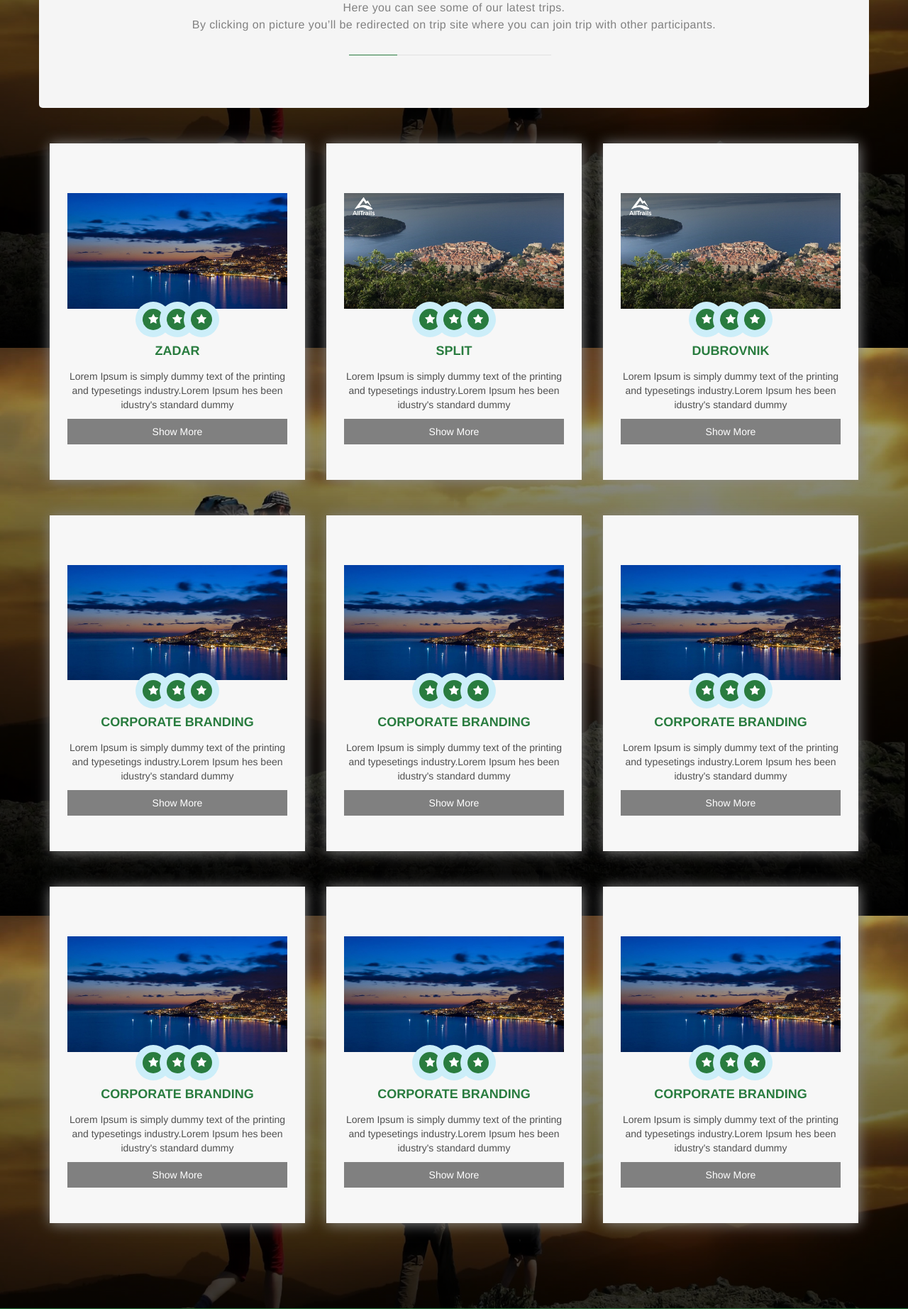
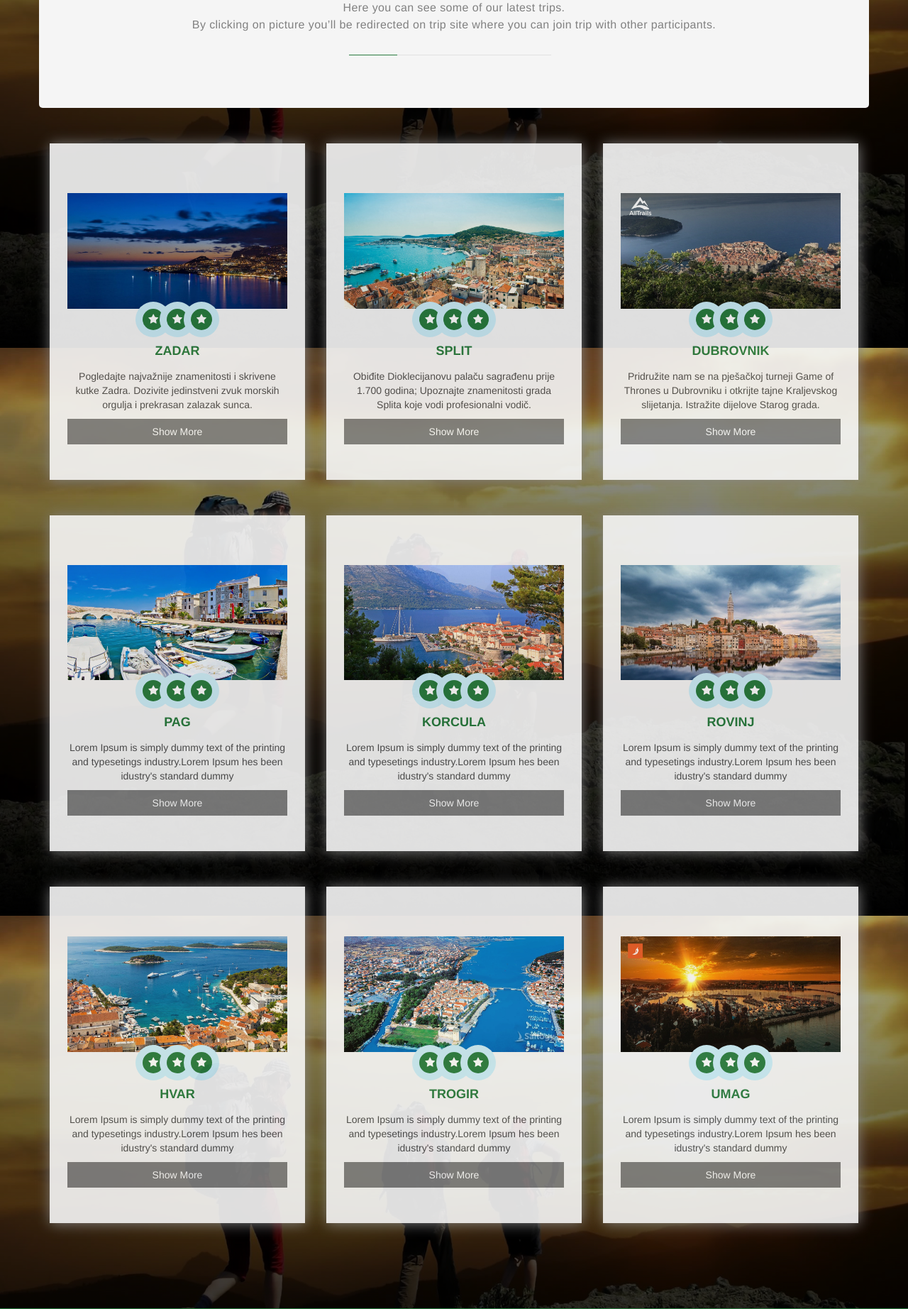
Before and after one commit to antonioscardovi/travel-hr, a Flask app: page /trips in a window 1280 px wide. Shown: the part 310-2154 px from the top of the page at 71% size. Run offline with Flask 2, Linux system fonts and the light colour scheme; some libraries are stand-ins or nearby versions.

Commit message:
Uredio stranicu trips, dodao slike etc

```diff
--- a/app/static/css/style.css
+++ b/app/static/css/style.css
@@ -226,16 +226,23 @@ slider i
 
 .intro-block
 {
+
     position: relative;
     background-color: #f7f7f7;
     margin: 50px 0px 0px;
     text-align: center;
     padding: 70px 25px 40px;
+    opacity: 0.9;
 
 
 }
 
+.intro-block .slike
+{
 
+    width: 243.328px;
+    height: 162.734px;
+}
 
 .intro-block img
 {
@@ -718,6 +725,38 @@ footer{
 }
 
 
+/* Ovo je show more button za trips */
+.intro-area .container .button
+{
+    border: none;
+    outline: 0;
+    display: inline-block;
+    padding: 8px;
+    color: white;
+    background-color: #555;
+    text-align: center;
+    cursor: pointer;
+    width: 31.6%;
+}
+
+.intro-area .container .button3
+{
+
+    border: none;
+    outline: 0;
+    display: inline-block;
+    padding: 8px;
+    color: white;
+    background-color: rgb(41, 124, 63);
+    text-align: center;
+    cursor: pointer;
+    width: 100%;
+}
+
+.intro-area .container .button3:hover
+{
+    background-color: brown;
+}
 
 
 /* Style all font awesome icons */
--- a/app/templates/trips.html
+++ b/app/templates/trips.html
@@ -76,8 +76,8 @@
                                    <i class="fa fa-star"></i></span>
                                    <h3>Zadar</h3>
                                    <p>
-                                           Lorem Ipsum is simply dummy text of the printing and typesetings
-                                           industry.Lorem Ipsum hes been idustry's standard dummy
+                                        Pogledajte najvažnije znamenitosti i skrivene kutke Zadra.
+                                    Dozivite jedinstveni zvuk morskih orgulja i prekrasan zalazak sunca.
                                    </p>
                                    <p><a href="https://happytovisit.com/hr/Zadar/Zadar-Walking-Tour/tour-t5621-c38"><button class="button2">Show More</button></a></p>
                                 </div>
@@ -86,14 +86,15 @@
 
                          <div class="col-sm-4">
                             <div class="intro-block" style="box-shadow: 1px 1px 18px #888888;">
-                               <img src="/static/dubrovnik.jpg">
+                               <img src="/static/split.jpg">
                                <i class="fa fa-star"></i></span>
                                <i class="fa fa-star"></i></span>
                                <i class="fa fa-star"></i></span>
                                <h3>Split</h3>
                                <p>
-                                       Lorem Ipsum is simply dummy text of the printing and typesetings
-                                       industry.Lorem Ipsum hes been idustry's standard dummy
+                                    Obiđite Dioklecijanovu palaču sagrađenu prije 1.700 godina;
+                                    Upoznajte znamenitosti grada Splita koje vodi profesionalni vodič.
+
                                </p>
                                <p><a href="https://happytovisit.com/hr/Zadar/Zadar-Walking-Tour/tour-t5621-c38"><button class="button2">Show More</button></a></p>
                             </div>
@@ -108,8 +109,8 @@
                                <i class="fa fa-star"></i></span>
                                <h3>Dubrovnik</h3>
                                <p>
-                                       Lorem Ipsum is simply dummy text of the printing and typesetings
-                                       industry.Lorem Ipsum hes been idustry's standard dummy
+                                    Pridružite nam se na pješačkoj turneji Game of Thrones u Dubrovniku i otkrijte tajne Kraljevskog slijetanja.
+                                     Istražite dijelove Starog grada.
                                </p>
                                <p><a href="https://happytovisit.com/hr/Zadar/Zadar-Walking-Tour/tour-t5621-c38"><button class="button2">Show More</button></a></p>
                             </div>
@@ -118,11 +119,11 @@
 
                         <div class="col-sm-4">
                             <div class="intro-block" style="box-shadow: 1px 1px 18px #888888;">
-                                <img src="/static/zdr1.jpg">
+                                    <img src="/static/Pag.jpg">
                                <i class="fa fa-star"></i></span>
                                <i class="fa fa-star"></i></span>
                                <i class="fa fa-star"></i></span>
-                               <h3>Corporate Branding</h3>
+                               <h3>Pag</h3>
                                <p>
                                        Lorem Ipsum is simply dummy text of the printing and typesetings
                                        industry.Lorem Ipsum hes been idustry's standard dummy
@@ -133,11 +134,11 @@
 
                         <div class="col-sm-4">
                             <div class="intro-block" style="box-shadow: 1px 1px 18px #888888;">
-                                <img src="/static/zdr1.jpg">
+                                <img src="/static/Korcula.jpg">
                                <i class="fa fa-star"></i></span>
                                <i class="fa fa-star"></i></span>
                                <i class="fa fa-star"></i></span>
-                               <h3>Corporate Branding</h3>
+                               <h3>Korcula</h3>
                                <p>
                                        Lorem Ipsum is simply dummy text of the printing and typesetings
                                        industry.Lorem Ipsum hes been idustry's standard dummy
@@ -149,11 +150,11 @@
 
                         <div class="col-sm-4">
                             <div class="intro-block" style="box-shadow: 1px 1px 18px #888888;">
-                                <img src="/static/zdr1.jpg">
+                                <img src="/static/Rovinj.jpg">
                                <i class="fa fa-star"></i></span>
                                <i class="fa fa-star"></i></span>
                                <i class="fa fa-star"></i></span>
-                               <h3>Corporate Branding</h3>
+                               <h3>Rovinj</h3>
                                <p>
                                        Lorem Ipsum is simply dummy text of the printing and typesetings
                                        industry.Lorem Ipsum hes been idustry's standard dummy
@@ -164,11 +165,11 @@
 
                         <div class="col-sm-4">
                             <div class="intro-block" style="box-shadow: 1px 1px 18px #888888;">
-                                <img src="/static/zdr1.jpg">
+                                <img src="/static/Hvar.jpg">
                                <i class="fa fa-star"></i></span>
                                <i class="fa fa-star"></i></span>
                                <i class="fa fa-star"></i></span>
-                               <h3>Corporate Branding</h3>
+                               <h3>Hvar</h3>
                                <p>
                                        Lorem Ipsum is simply dummy text of the printing and typesetings
                                        industry.Lorem Ipsum hes been idustry's standard dummy
@@ -179,11 +180,11 @@
 
                         <div class="col-sm-4">
                             <div class="intro-block" style="box-shadow: 1px 1px 18px #888888;">
-                                <img src="/static/zdr1.jpg">
+                                <img src="/static/Trogir.jpg">
                                <i class="fa fa-star"></i></span>
                                <i class="fa fa-star"></i></span>
                                <i class="fa fa-star"></i></span>
-                               <h3>Corporate Branding</h3>
+                               <h3>Trogir</h3>
                                <p>
                                        Lorem Ipsum is simply dummy text of the printing and typesetings
                                        industry.Lorem Ipsum hes been idustry's standard dummy
@@ -194,11 +195,11 @@
 
                         <div class="col-sm-4">
                             <div class="intro-block" style="box-shadow: 1px 1px 18px #888888;">
-                                <img src="/static/zdr1.jpg">
+                                <img src="/static/Umag.jpg">
                                <i class="fa fa-star"></i></span>
                                <i class="fa fa-star"></i></span>
                                <i class="fa fa-star"></i></span>
-                               <h3>Corporate Branding</h3>
+                               <h3>Umag</h3>
                                <p>
                                        Lorem Ipsum is simply dummy text of the printing and typesetings
                                        industry.Lorem Ipsum hes been idustry's standard dummy
```
Also changed, not shown: app/templates/homepage.html (+7 -1 lines), app/static/Hvar.jpg (added), app/static/Korcula.jpg (added), app/static/Pag.jpg (added), app/static/Rovinj.jpg (added), app/static/Trogir.jpg (added), app/static/Umag.jpg (added), app/static/split.jpg, 1 other file.
